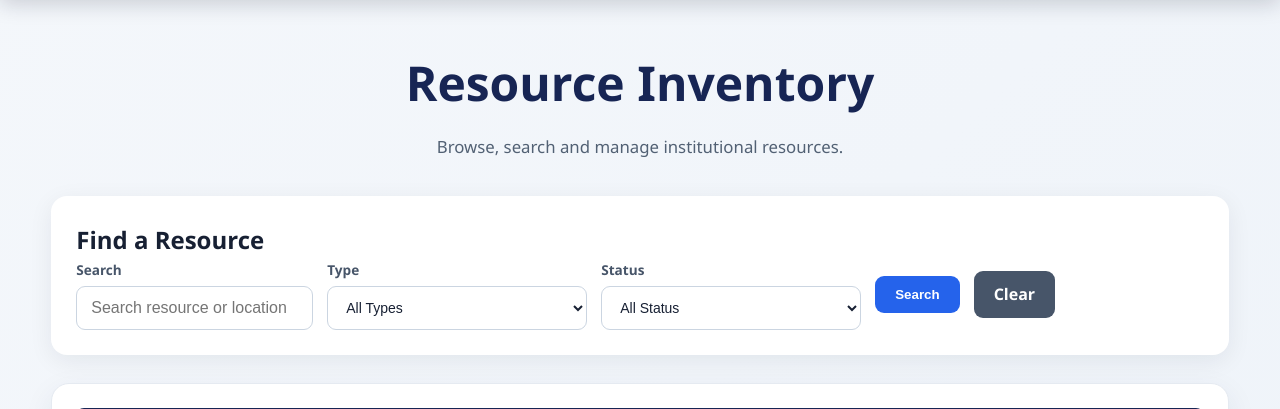
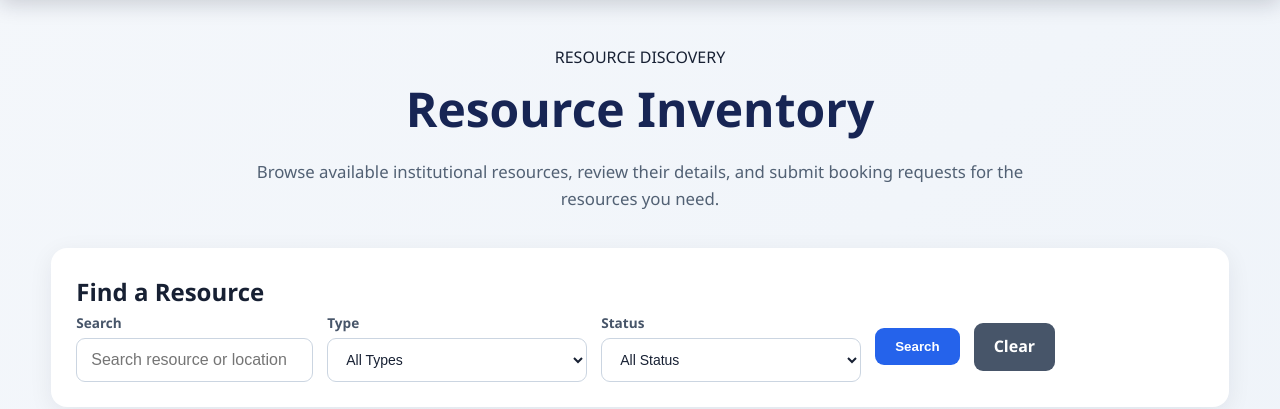
Before and after one commit to ko-27/smart-resource-booking, a Flask app: page /resources/ in a window 1280 px wide. Shown: the part 76-485 px from the top of the page. Run offline with Flask 3, Linux system fonts and the light colour scheme; the visitor is signed in with stand-in values (Sample User, id 1); data that the repository does not hold is empty.

Commit message:
Improve role aware resource management page

```diff
--- a/backend/templates/resources/list.html
+++ b/backend/templates/resources/list.html
@@ -31,7 +31,13 @@
 
         <a href="{{ url_for('resources.list_resources') }}">Resources</a>
 
-        <a href="{{ url_for('bookings.list_bookings') }}">My Bookings</a>
+        <a href="{{ url_for('bookings.list_bookings') }}">
+            {% if current_user.role == "ADMIN" %}
+                Booking Requests
+            {% else %}
+                My Bookings
+            {% endif %}
+        </a>
 
         <a href="{{ url_for('auth.logout') }}">Logout</a>
 
@@ -43,13 +49,37 @@
 <main class="container">
 
 
-    <section class="page-header">
+    <section class="page-header resource-page-header">
 
-        <h1>Resource Inventory</h1>
+        {% if current_user.role == "ADMIN" %}
 
-        <p>
-            Browse, search and manage institutional resources.
-        </p>
+            <span class="dashboard-kicker">
+                RESOURCE ADMINISTRATION
+            </span>
+
+            <h1>Resource Management</h1>
+
+            <p>
+                Manage institutional resources, control their
+                availability, and maintain an accurate resource
+                inventory for efficient allocation.
+            </p>
+
+        {% else %}
+
+            <span class="dashboard-kicker">
+                RESOURCE DISCOVERY
+            </span>
+
+            <h1>Resource Inventory</h1>
+
+            <p>
+                Browse available institutional resources, review
+                their details, and submit booking requests for
+                the resources you need.
+            </p>
+
+        {% endif %}
 
     </section>
 
@@ -78,7 +108,13 @@
 
     <section class="filter-card">
 
-        <h2>Find a Resource</h2>
+        <h2>
+            {% if current_user.role == "ADMIN" %}
+                Find and Manage Resources
+            {% else %}
+                Find a Resource
+            {% endif %}
+        </h2>
 
         <form method="GET"
               class="filter-form">
```
